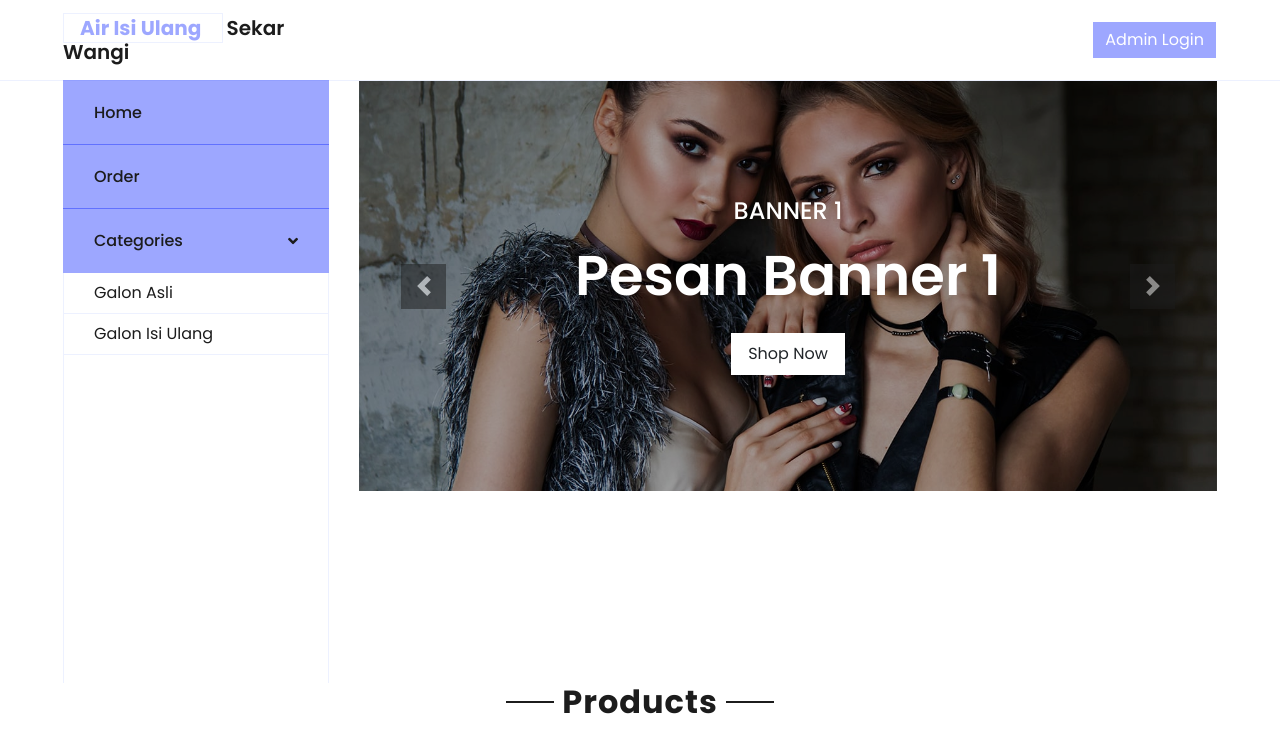
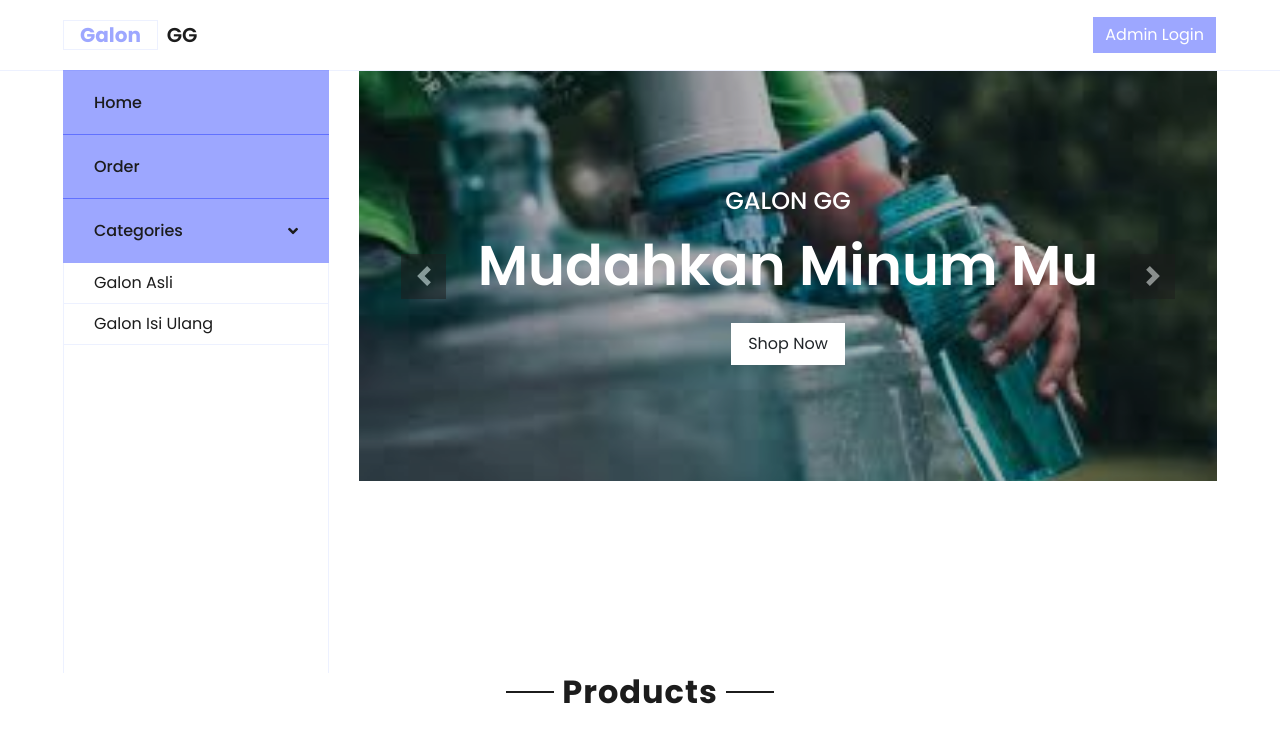
Before and after one commit to fatanuryanto/GalonGG, a CodeIgniter app: page /galongg/ in a window 1280 px wide. Shown: the top 731 px of the page. Run offline with CodeIgniter, Linux system fonts and the light colour scheme; data comes from the database, SQL or seed files in the repository; some libraries are stand-ins or nearby versions.

Commit message:
Add Asset

```diff
--- a/application/views/footer.php
+++ b/application/views/footer.php
@@ -3,7 +3,7 @@
         <div class="row px-xl-5 pt-5">
             <div class="col-lg-4 col-md-12 mb-5 pr-3 pr-xl-5">
                 <a href="" class="text-decoration-none">
-                    <h1 class="mb-4 display-5 font-weight-semi-bold">Air Isi Ulang<span class="text-primary font-weight-bold border border-white px-3 mr-1"><br>Sekar Wangi</span></h1>
+                    <h1 class="mb-4 display-5 font-weight-semi-bold">Galon<span class="text-primary font-weight-bold border border-white px-3 mr-1"><br>GG</span></h1>
                 </a>
                 <p>Agen Galon Kepercayaan Anda</p>
 
@@ -12,9 +12,9 @@
                 <div class="row">
                     <div class="col-md-4 mb-5">
                         <h5 class="font-weight-bold text-dark mb-4">Find Us</h5>
-                        <p class="mb-2"><i class="fa fa-map-marker-alt text-primary mr-3"></i>Jl.H.Taiman Raya RT02/10 no.28 Kel.Gedong, Kec. Pasar Rebo</p>
+                        <p class="mb-2"><i class="fa fa-map-marker-alt text-primary mr-3"></i>Insert your Address</p>
                         <p class="mb-2"><i class="fa fa-envelope text-primary mr-3"></i>info@example.com</p>
-                        <p class="mb-0"><i class="fa fa-phone-alt text-primary mr-3"></i>+62 813-1950-1038</p>
+                        <p class="mb-0"><i class="fa fa-phone-alt text-primary mr-3"></i>Phone Number</p>
                     </div>
                 </div>
             </div>
@@ -22,7 +22,7 @@
         <div class="row border-top border-light mx-xl-5 py-4">
             <div class="col-md-6 px-xl-0">
                 <p class="mb-md-0 text-center text-md-left text-dark">
-                    &copy; <a class="text-dark font-weight-semi-bold" href="#">Air Isi Ulang Sekar Wangi</a>. All Rights Reserved.
+                    &copy; <a class="text-dark font-weight-semi-bold" href="#">Galon GG</a>. All Rights Reserved.
                 </p>
             </div>
             <div class="col-md-6 px-xl-0 text-center text-md-right">
--- a/application/views/header.php
+++ b/application/views/header.php
@@ -3,7 +3,7 @@
 
 <head>
     <meta charset="utf-8">
-    <title>Air Isi Ulang Sekar Wangi</title>
+    <title>Galon GG</title>
     <meta content="width=device-width, initial-scale=1.0" name="viewport">
     <meta content="Free HTML Templates" name="keywords">
     <meta content="Free HTML Templates" name="description">
@@ -35,7 +35,7 @@
         <div class="row align-items-center py-3 px-xl-5">
             <div class="col-lg-3 d-none d-lg-block">
                 <a href="<?=base_url('')?>" class="text-decoration-none">
-                    <h5 class="m-0 display-5 font-weight-semi-bold"><span class="text-primary font-weight-bold border px-3 mr-1">Air Isi Ulang </span> Sekar Wangi</h5>
+                    <h5 class="m-0 display-5 font-weight-semi-bold"><span class="text-primary font-weight-bold border px-3 mr-1">Galon</span> GG</h5>
                 </a>
             </div>
             <div class="col-lg-6 col-6 text-left">
--- a/application/views/home.php
+++ b/application/views/home.php
@@ -36,21 +36,21 @@
                 <div id="header-carousel" class="carousel slide" data-ride="carousel">
                     <div class="carousel-inner">
                         <div class="carousel-item active" style="height: 410px;">
-                            <img class="img-fluid" src="img/carousel-1.jpg" alt="Image">
+                            <img class="img-fluid" src="asset\img\banner1.jpg" alt="Image">
                             <div class="carousel-caption d-flex flex-column align-items-center justify-content-center">
                                 <div class="p-3" style="max-width: 700px;">
-                                    <h4 class="text-light text-uppercase font-weight-medium mb-3">Banner 1</h4>
-                                    <h3 class="display-4 text-white font-weight-semi-bold mb-4">Pesan Banner 1</h3>
+                                    <h4 class="text-light text-uppercase font-weight-medium mb-3">Galon GG</h4>
+                                    <h3 class="display-4 text-white font-weight-semi-bold mb-4">Mudahkan Minum Mu</h3>
                                     <a href="<?=base_url('index.php/order/index')?>" class="btn btn-light py-2 px-3">Shop Now</a>
                                 </div>
                             </div>
                         </div>
                         <div class="carousel-item" style="height: 410px;">
-                            <img class="img-fluid" src="img/carousel-2.jpg" alt="Image">
+                            <img class="img-fluid" src="asset\img\banner2.jpeg" alt="Image">
                             <div class="carousel-caption d-flex flex-column align-items-center justify-content-center">
                                 <div class="p-3" style="max-width: 700px;">
-                                    <h4 class="text-light text-uppercase font-weight-medium mb-3">Banner 2</h4>
-                                    <h3 class="display-4 text-white font-weight-semi-bold mb-4">Pesan Banner 2</h3>
+                                    <h4 class="text-light text-uppercase font-weight-medium mb-3">Galon GG</h4>
+                                    <h3 class="display-4 text-white font-weight-semi-bold mb-4">Your Trusted Water Store</h3>
                                     <a href="<?=base_url('index.php/order/index')?>" class="btn btn-light py-2 px-3">Shop Now</a>
                                 </div>
                             </div>
```
Also changed, not shown: application/views/admin/home.php (+6 -6 lines), asset/img/banner1.jpg (added), asset/img/banner2.jpeg (added).
